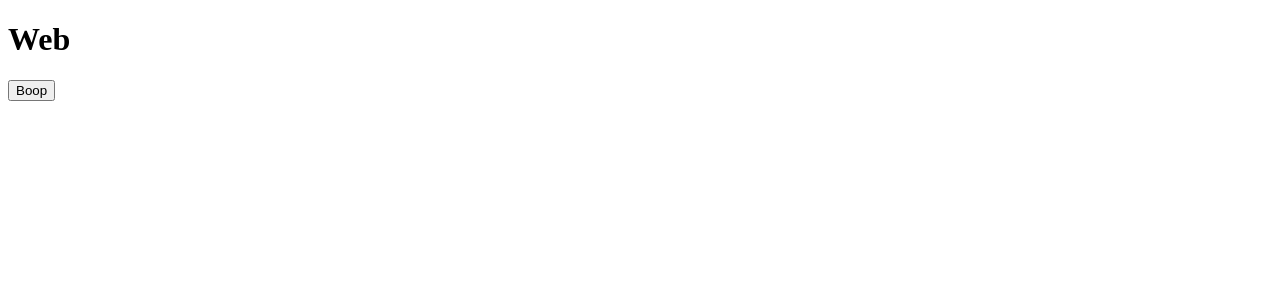
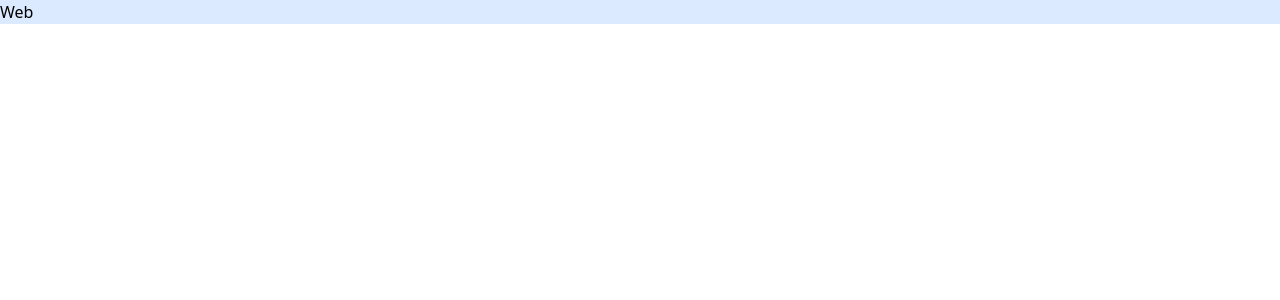
Before and after one commit to rodas-j/text2latex, a Next.js app in the folder apps/web/: page / in a window 1280 px wide. Shown: the top 300 px of the page. Built offline with nearby package versions, Linux system fonts and the light colour scheme.

Commit message:
initial commit with tailwindcss

```diff
--- /dev/null
+++ b/apps/web/pages/_app.tsx
@@ -0,0 +1,8 @@
+import type { AppProps } from "next/app";
+import "../tailwind.css";
+
+function MyApp({ Component, pageProps }: AppProps) {
+  return <Component {...pageProps} />;
+}
+
+export default MyApp;
--- a/apps/web/pages/index.tsx
+++ b/apps/web/pages/index.tsx
@@ -3,8 +3,7 @@ import { Button } from "ui";
 export default function Web() {
   return (
     <div>
-      <h1>Web</h1>
-      <Button />
+      <h1 className="bg-blue-100">Web</h1>
     </div>
   );
 }
--- /dev/null
+++ b/apps/web/postcss.config.js
@@ -0,0 +1,6 @@
+module.exports = {
+  plugins: {
+    tailwindcss: {},
+    autoprefixer: {},
+  },
+}
--- /dev/null
+++ b/apps/web/tailwind.config.js
@@ -0,0 +1,15 @@
+/** @type {import('tailwindcss').Config} */
+module.exports = {
+  content: [
+    "./app/**/*.{js,ts,jsx,tsx}",
+    "./pages/**/*.{js,ts,jsx,tsx}",
+    "./components/**/*.{js,ts,jsx,tsx}",
+
+    // Or if using `src` directory:
+    "./src/**/*.{js,ts,jsx,tsx}",
+  ],
+  theme: {
+    extend: {},
+  },
+  plugins: [],
+};
--- /dev/null
+++ b/apps/web/tailwind.css
@@ -0,0 +1,3 @@
+@tailwind base;
+@tailwind components;
+@tailwind utilities;
```
Also changed, not shown: apps/web/package.json (+6 -3 lines), 1 other file (tests, documents, lock files or other folders).
